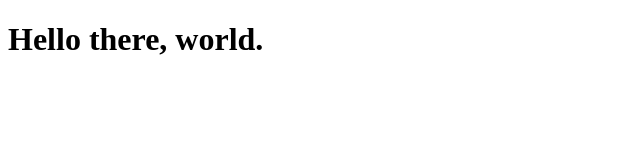
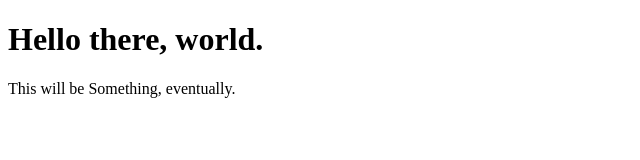
Before and after one commit to jessicamarcus/jessicamarcus.github.io, a plain HTML site: page index.html in a window 1280 px wide. Shown: the whole page, without its empty margins (0-640 px from the left). Drawn offline with Linux system fonts and the light colour scheme.

Commit message:
initial commit

```diff
--- a/index.html
+++ b/index.html
@@ -15,5 +15,6 @@
 </head>
 <body>
 <h1>Hello there, world.</h1>
+<p>This will be Something, eventually.</p>
 </body>
 </html>
```
